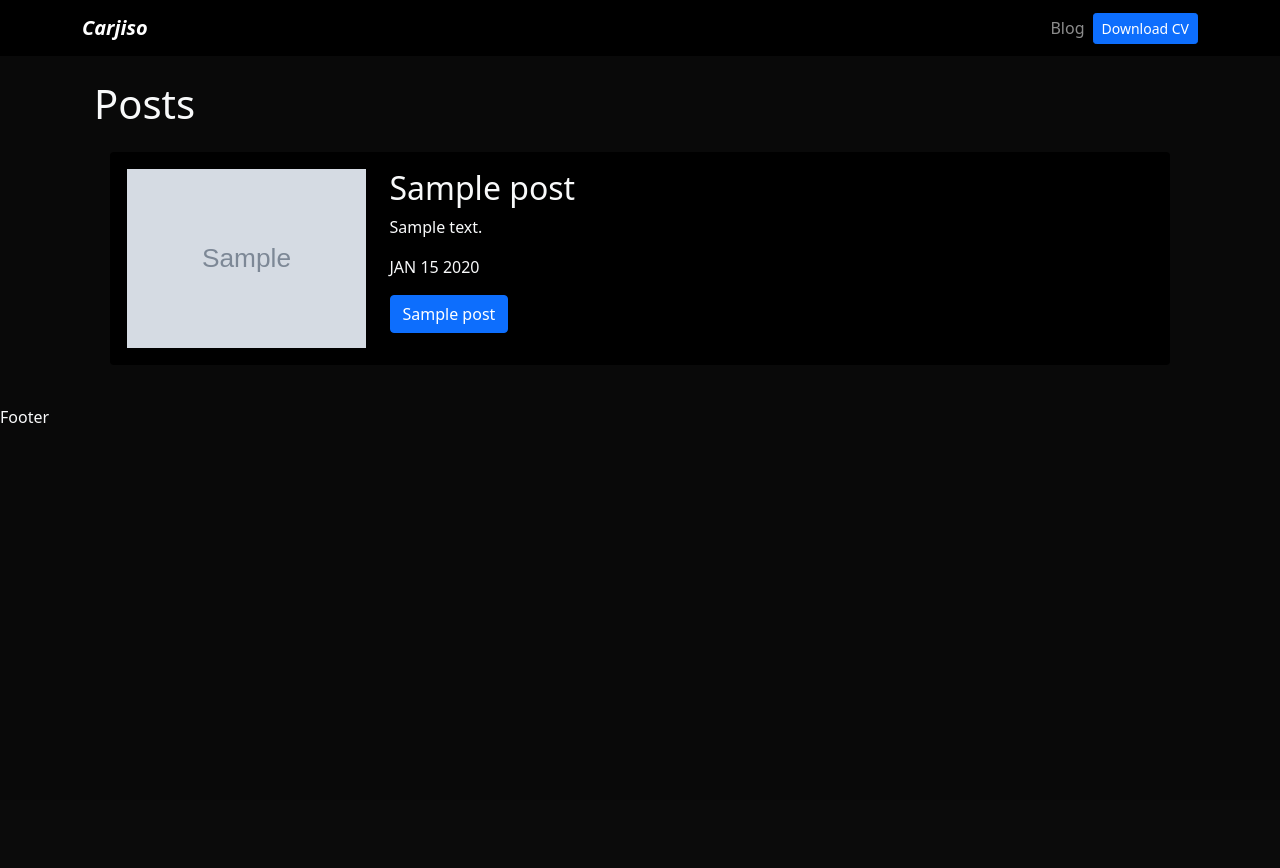
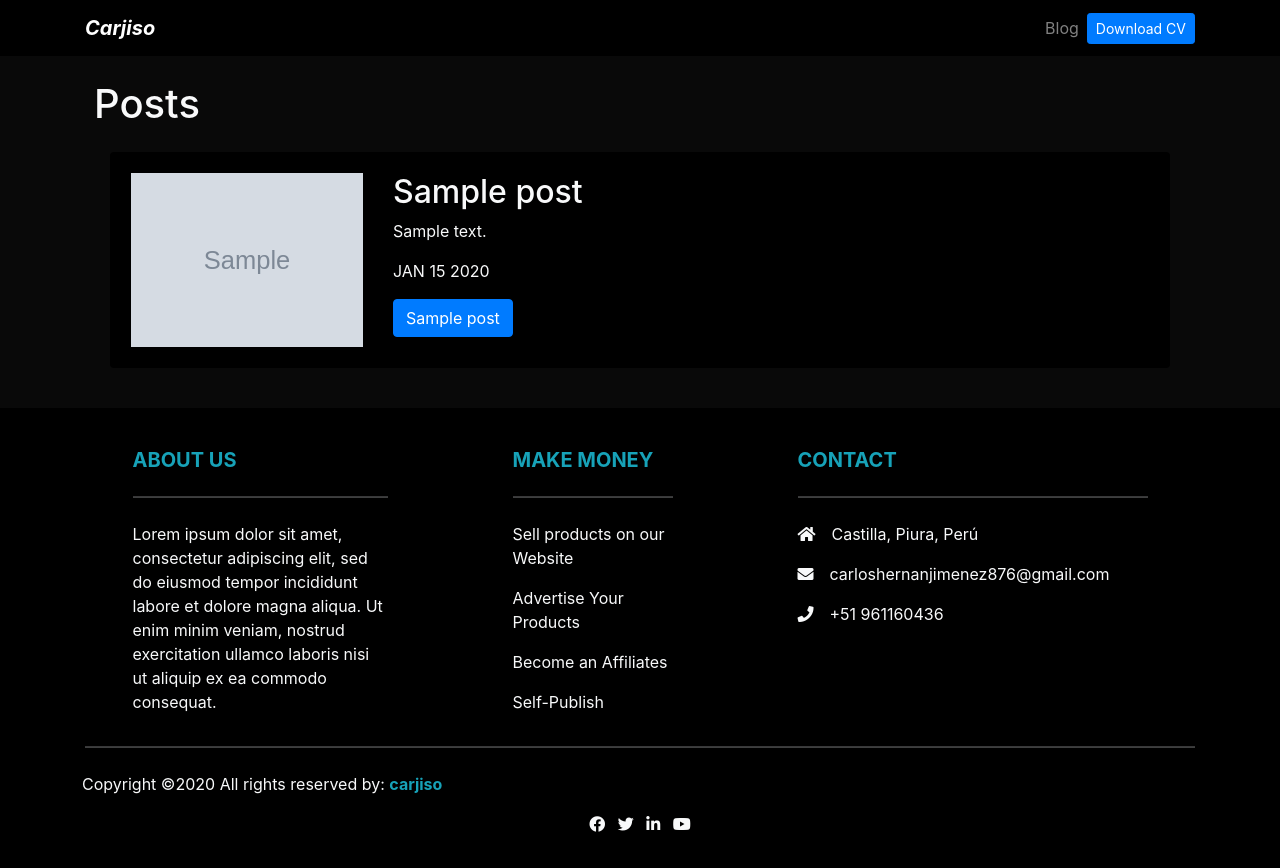
Before and after one commit to carjizo/portfolio_django, a Django app: template blog/templates/posts.html in a window 1280 px wide. Before the commit the page ends 423 px from the top, so only its background shows below. Run offline with Django 4.2, Linux system fonts and the light colour scheme; the template is opened without the code that fills it: most values are stand-ins (such as "Sample title", 1, 10 or a date in 2020); grey boxes marked "Sample" are stand-in pictures; some libraries are stand-ins or nearby versions.

Commit message:
agregamos el footer

```diff
--- a/portfolio/templates/layout.html
+++ b/portfolio/templates/layout.html
@@ -10,6 +10,10 @@
     <link href="https://cdn.jsdelivr.net/npm/bootstrap@5.1.3/dist/css/bootstrap.min.css" rel="stylesheet"
     integrity="sha384-1BmE4kWBq78iYhFldvKuhfTAU6auU8tT94WrHftjDbrCEXSU1oBoqyl2QvZ6jIW3"
     crossorigin="anonymous">
+    <link rel="stylesheet" href="https://stackpath.bootstrapcdn.com/bootstrap/4.5.0/css/bootstrap.min.css" integrity="sha384-9aIt2nRpC12Uk9gS9baDl411NQApFmC26EwAOH8WgZl5MYYxFfc+NcPb1dKGj7Sk" crossorigin="anonymous">
+	<link rel="stylesheet" type="text/css" href="https://cdnjs.cloudflare.com/ajax/libs/font-awesome/5.14.0/css/all.min.css">
+    <!-- <link rel="stylesheet" href="https://stackpath.bootstrapcdn.com/bootstrap/4.5.0/css/bootstrap.min.css" integrity="sha384-9aIt2nRpC12Uk9gS9baDl411NQApFmC26EwAOH8WgZl5MYYxFfc+NcPb1dKGj7Sk" crossorigin="anonymous">
+	<link rel="stylesheet" type="text/css" href="https://cdnjs.cloudflare.com/ajax/libs/font-awesome/5.14.0/css/all.min.css"> -->
     <link rel="stylesheet" href="{% static 'main.css' %}">
 </head>
 <body class="text-light">
@@ -22,6 +26,9 @@
     </div>
 
 
-    <footer>Footer</footer>
+    <!-- <footer>Footer</footer> -->
+    {% include 'partials/footer.html' %}
+    <script src="https://cdn.jsdelivr.net/npm/@popperjs/core@2.10.2/dist/umd/popper.min.js" integrity="sha384-7+zCNj/IqJ95wo16oMtfsKbZ9ccEh31eOz1HGyDuCQ6wgnyJNSYdrPa03rtR1zdB" crossorigin="anonymous"></script>
+    <script src="https://cdn.jsdelivr.net/npm/bootstrap@5.1.3/dist/js/bootstrap.min.js" integrity="sha384-QJHtvGhmr9XOIpI6YVutG+2QOK9T+ZnN4kzFN1RtK3zEFEIsxhlmWl5/YESvpZ13" crossorigin="anonymous"></script>
 </body>
 </html>
--- /dev/null
+++ b/portfolio/templates/partials/footer.html
@@ -0,0 +1,86 @@
+{% load static %}
+
+<footer class="bg-black text-light pt-4 pb-3">
+
+    <div class="container text-center text-md-left">
+
+        <div class="row text-center text-md-left">
+
+            <div class="col-md-3 col-lg-3 col-xl-3 mx-auto mt-3">
+                <h5 class="text-uppercase mb-4 font-weight-bold text-info">About Us</h5>
+                    <hr class="mb-4">
+                <p>Lorem ipsum dolor sit amet, consectetur adipiscing elit, sed do eiusmod tempor incididunt labore et dolore magna aliqua. Ut enim minim veniam,  nostrud exercitation ullamco laboris nisi ut aliquip ex ea commodo consequat. </p>
+
+            </div>
+
+
+            <div class="col-md-3 col-lg-2 col-xl-2 mx-auto mt-3">
+                <h5 class="text-uppercase mb-4 font-weight-bold text-info">Make Money</h5>
+                    <hr class="mb-4">
+            <p>
+                <a href="#" class="text-light" style="text-decoration: none;"> Sell products on our Website</a>
+            </p>
+            <p>
+                <a href="#" class="text-light" style="text-decoration: none;"> Advertise Your Products</a>
+            </p>
+            <p>
+                <a href="#" class="text-light" style="text-decoration: none;">Become an Affiliates</a>
+            </p>
+            <p>
+                <a href="#" class="text-light" style="text-decoration: none;"> Self-Publish</a>
+            </p>
+            </div>
+
+            <div class="col-md-4 col-lg-3 col-xl-4 mx-auto mt-3">
+                <h5 class="text-uppercase mb-4 font-weight-bold text-info" >Contact</h5>
+                    <hr class="mb-4">
+                <p>
+                    <i class="fas fa-home mr-3"></i>Castilla, Piura, Perú
+                </p>
+                <p>
+                    <i class="fas fa-envelope mr-3"></i>carloshernanjimenez876@gmail.com
+                </p>
+                <p>
+                    <i class="fas fa-phone mr-3"></i>+51 961160436
+                </p>
+
+            </div>
+
+        </div>
+
+        <hr class="mb-4">
+        <div class=" row d-flex justify-content-center">
+                <div>
+                    <p>	Copyright ©2020 All rights reserved by:
+                        <a href="#" style="text-decoration: none;">
+                            <strong class="text-info">carjiso</strong>
+                        </a>
+                    </p>
+                </div>
+        </div>
+            <div class="row d-flex justify-content-center">
+                <div class="text-center ">
+
+                    <ul class="list-unstyled list-inline">
+                        <li class="list-inline-item">
+                            <a href="https://www.facebook.com/carlos.jimenezdominguez.3" class="text-light" target="_blank"><i class="fab fa-facebook"></i></a>
+                        </li>
+                        <li class="list-inline-item">
+                            <a href="https://twitter.com/home?lang=es" class= "text-light" target="_blank"><i class="fab fa-twitter"></i></a>
+                        </li>
+                        <li class="list-inline-item">
+                            <a href="https://www.linkedin.com/in/carlos-jim%C3%A9nez-784005208/" class=" text-light" target="_blank"><i class="fab fa-linkedin-in"></i></a>
+                        </li>
+                        <li class="list-inline-item">
+                            <a href="https://www.youtube.com/channel/UCrJv_c_2eV5u2Mmtaf224uA" class=" text-light" target="_blank"><i class="fab fa-youtube"></i></a>
+                        </li>
+                    </ul>
+
+                </div>
+
+            </div>
+
+        </div>
+
+    </div>
+</footer>
--- a/portfolio/templates/partials/navbar.html
+++ b/portfolio/templates/partials/navbar.html
@@ -1,9 +1,9 @@
 {% load static %}
 
-<nav class="navbar navbar-expand-lg navbar-dark bg-black">
-    <!-- class="navbar navbar-expand-lg navbar-light bg-light" -->
+  <nav class="navbar navbar-expand-lg navbar-dark bg-black">
+
     <div class="container">
-        <!-- class="container-fluid" -->
+
       <a class="navbar-brand fw-bold fst-italic" href="/">Carjiso</a>
       <button class="navbar-toggler" type="button" data-bs-toggle="collapse" data-bs-target="#navbarNav" aria-controls="navbarNav" aria-expanded="false" aria-label="Toggle navigation">
         <span class="navbar-toggler-icon"></span>
```
